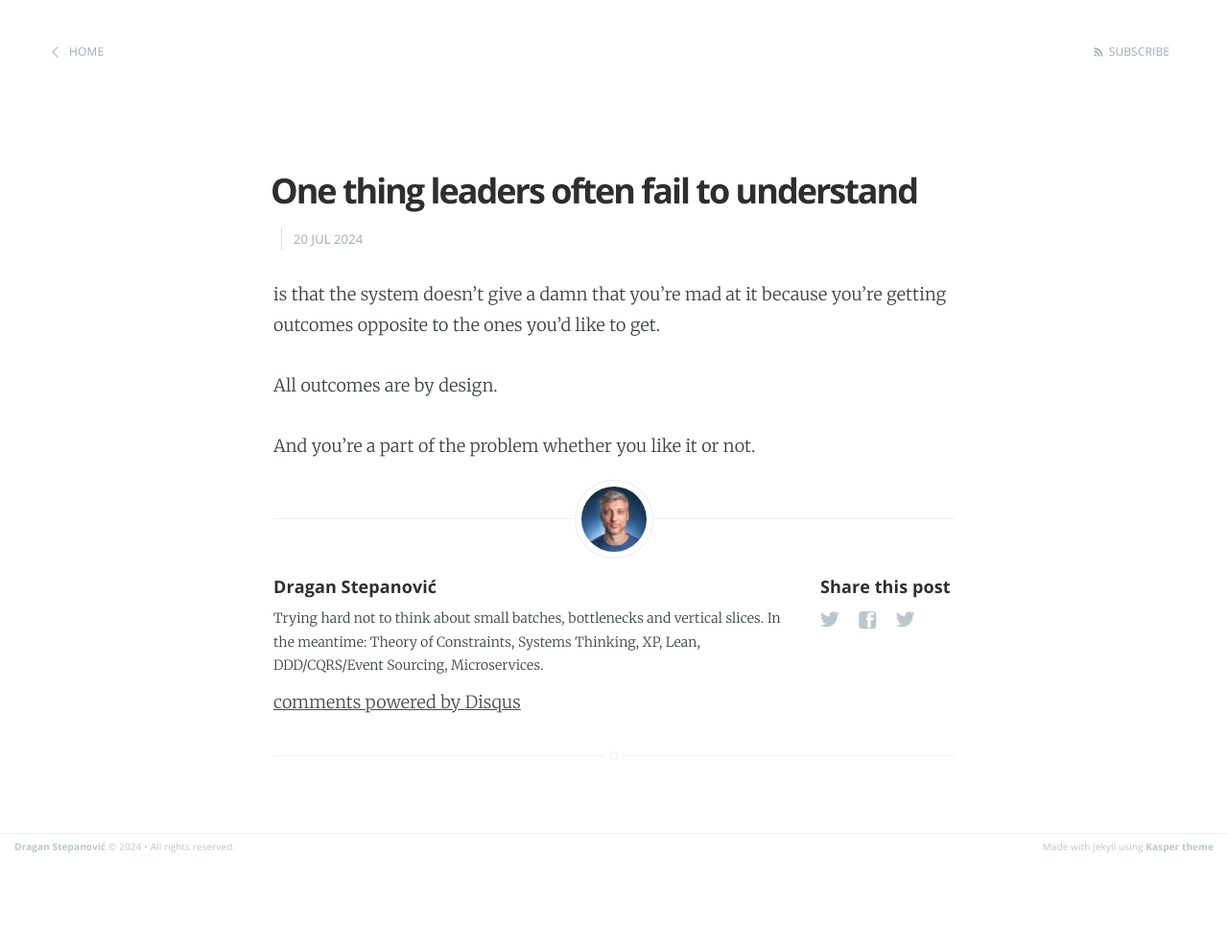
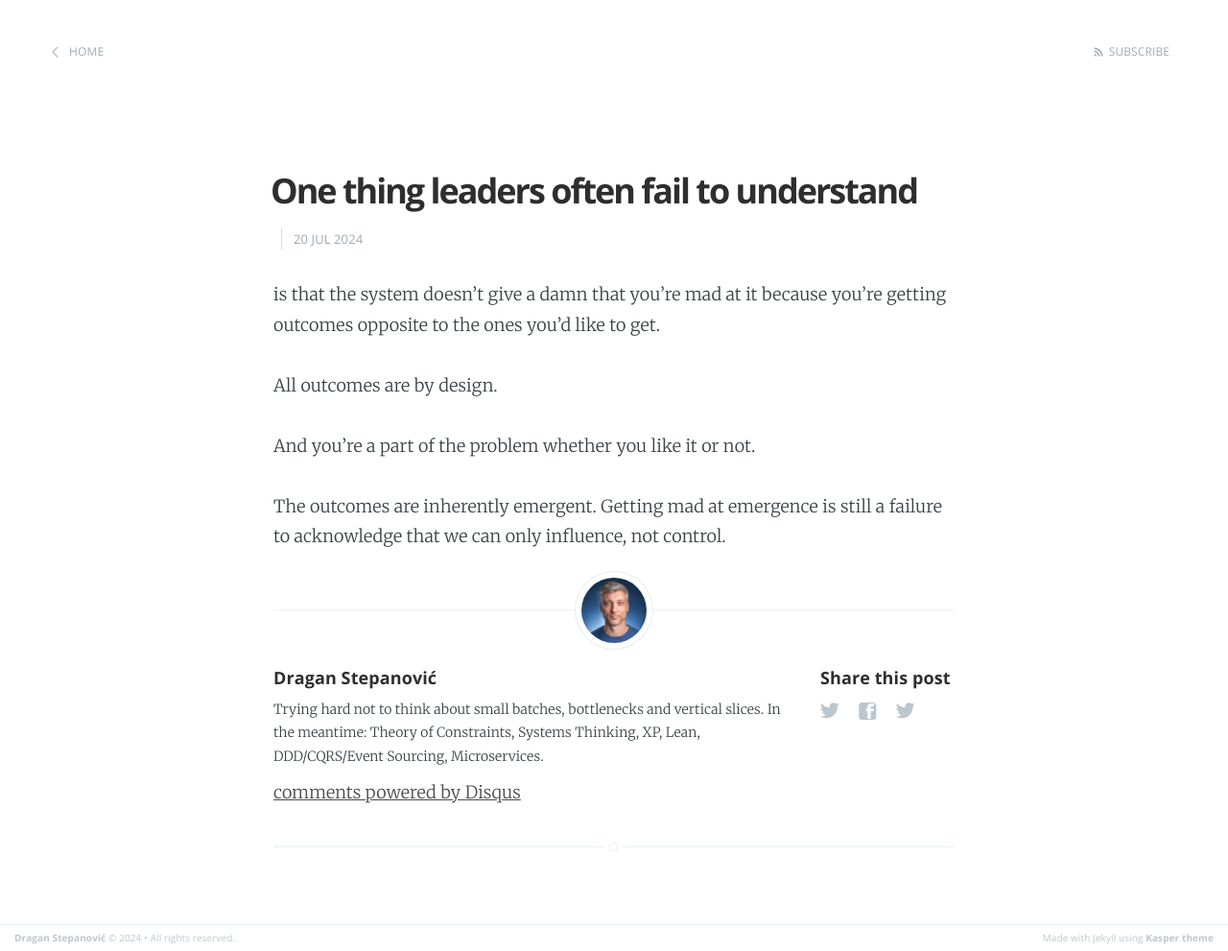
Before and after one commit to dragan-stepanovic/dragan-stepanovic.github.io, a Jekyll site: the page built from _posts/2024-07-20-one-thing-leaders.md, in a window 1280 px wide. Shown: the whole page at 96% size. Built offline with Jekyll 4.4.1, drawn with Linux system fonts in a browser that asks for light colours; our own code applies the rules of GitHub Pages for plain Markdown files; comment, search, counter and statistics services are not loaded; before the commit the page ends 900 px from its top, so only the background shows below that.

Commit message:
Update 2024-07-20-one-thing-leaders.md

```diff
--- a/_posts/2024-07-20-one-thing-leaders.md
+++ b/_posts/2024-07-20-one-thing-leaders.md
@@ -7,3 +7,6 @@ is that the system doesn't give a damn that you're mad at it because you're gett
 All outcomes are by design.
 
 And you're a part of the problem whether you like it or not.
+
+The outcomes are inherently emergent.
+Getting mad at emergence is still a failure to acknowledge that we can only influence, not control.
```
